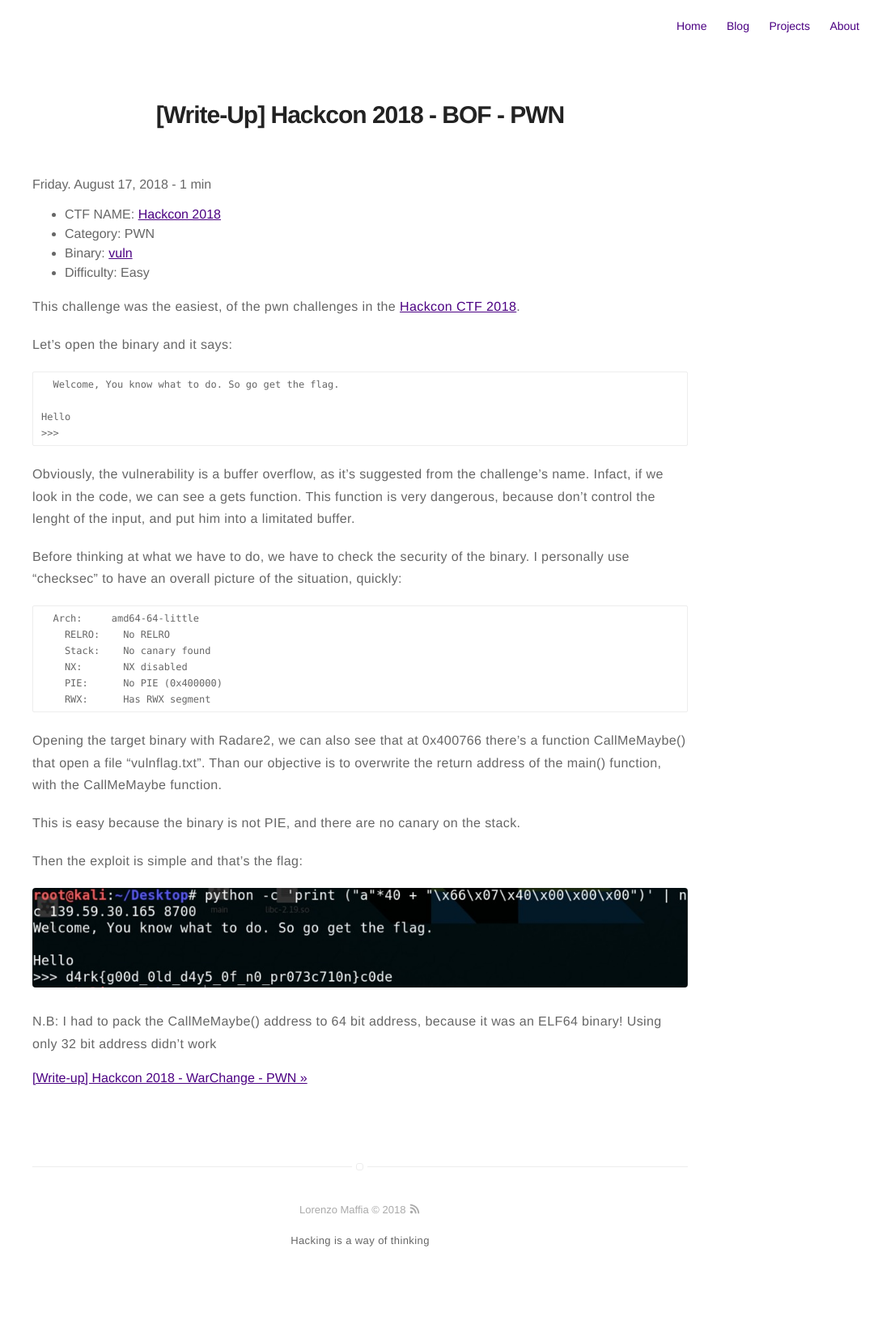
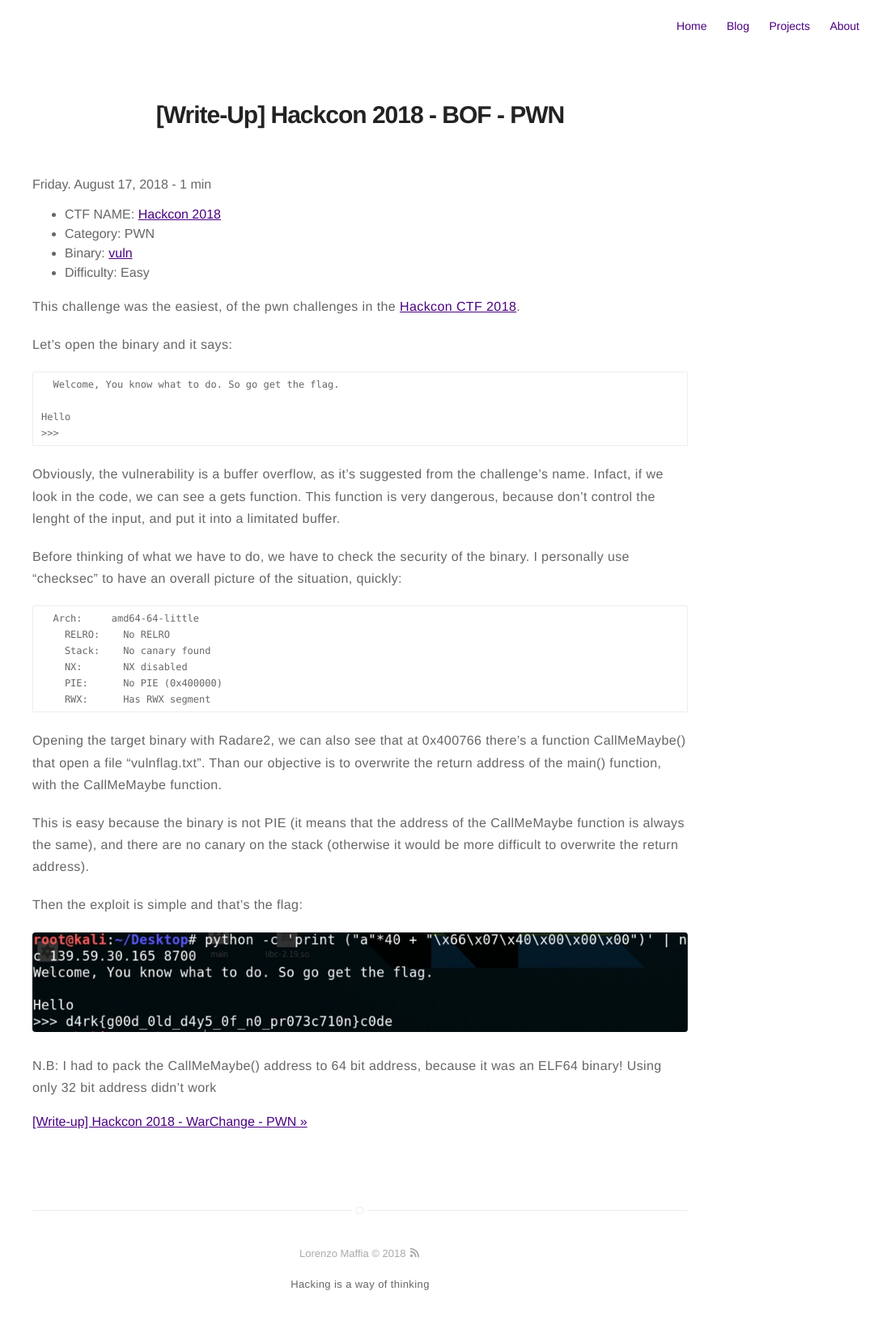
Before and after one commit to Maff1t/Maff1t.github.io, a Jekyll site: the page built from _posts/2018-08-17-Hackcon-2018-BOF.md, in a window 1280 px wide. Shown: the whole page at 81% size, without its empty margins (195-1280 px from the left). Built offline with Jekyll 4.4.1, drawn with Linux system fonts in a browser that asks for light colours; before the commit the page ends 1604 px from its top, so only the background shows below that.

Commit message:
modifiche alla write-up

````diff
--- a/_posts/2018-08-17-Hackcon-2018-BOF.md
+++ b/_posts/2018-08-17-Hackcon-2018-BOF.md
@@ -19,9 +19,9 @@ Let's open the binary and it says:
 Hello
 >>>
 ```
-Obviously, the vulnerability is a buffer overflow, as it's suggested from the challenge's name. Infact, if we look in the code, we can see a <b>gets</b> function. This function is very dangerous, because don't control the lenght of the input, and put him into a limitated buffer.
+Obviously, the vulnerability is a buffer overflow, as it's suggested from the challenge's name. Infact, if we look in the code, we can see a <b>gets</b> function. This function is very dangerous, because don't control the lenght of the input, and put it into a limitated buffer.
 
-Before thinking at what we have to do, we have to check the security of the binary. I personally use "checksec" to have an overall picture of the situation, quickly:
+Before thinking of what we have to do, we have to check the security of the binary. I personally use "checksec" to have an overall picture of the situation, quickly:
 
 ```
   Arch:     amd64-64-little
@@ -34,7 +34,7 @@ Before thinking at what we have to do, we have to check the security of the bina
 
 Opening the target binary with Radare2, we can also see that at 0x400766 there's a function <b>CallMeMaybe()</b> that open a file "vulnflag.txt". Than our objective is to overwrite the return address of the main() function, with the CallMeMaybe function.
 
-This is easy because the binary is not PIE, and there are no canary on the stack.
+This is easy because the binary is not PIE (it means that the address of the CallMeMaybe function is always the same), and there are no canary on the stack (otherwise it would be more difficult to overwrite the return address).
 
 Then the exploit is simple and that's the flag:
 
````
